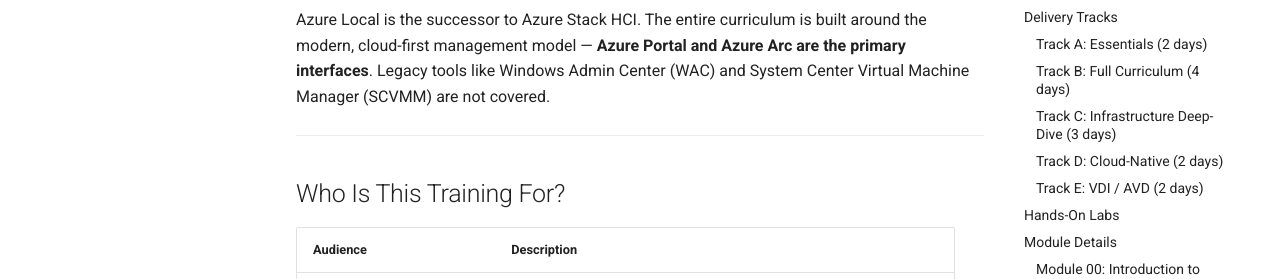
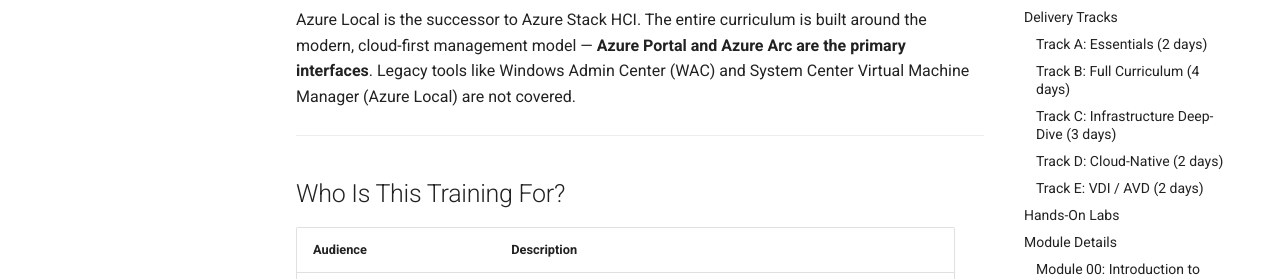
Before and after one commit to AzureLocal/azurelocal-training, an MkDocs documentation site: the page built from docs/index.md, in a window 1280 px wide and 900 px high, scrolled down 335 px. Shown: the part 199-478 px from the top of the window. Built offline with MkDocs 1.6.1 and Material for MkDocs 9.7.7, drawn with Linux system fonts in a browser that asks for light colours; comment, search, counter and statistics services are not loaded.

Commit message:
chore: standardize variable file paths and update standards docs

```diff
--- a/docs/index.md
+++ b/docs/index.md
@@ -7,7 +7,7 @@
 
 This curriculum provides comprehensive, hands-on training for infrastructure operators managing Azure Local clusters through the Azure Arc management plane. The training covers everything from initial cluster deployment through day-to-day operations, security hardening, hybrid Azure services, and advanced workloads like AKS and Azure Virtual Desktop.
 
-Azure Local is the successor to Azure Stack HCI. The entire curriculum is built around the modern, cloud-first management model — **Azure Portal and Azure Arc are the primary interfaces**. Legacy tools like Windows Admin Center (WAC) and System Center Virtual Machine Manager (SCVMM) are not covered.
+Azure Local is the successor to Azure Stack HCI. The entire curriculum is built around the modern, cloud-first management model — **Azure Portal and Azure Arc are the primary interfaces**. Legacy tools like Windows Admin Center (WAC) and System Center Virtual Machine Manager (Azure Local) are not covered.
 
 ---
 
```
Also changed, not shown: project_management/training-buildout-plan.md (+4 -4 lines).
